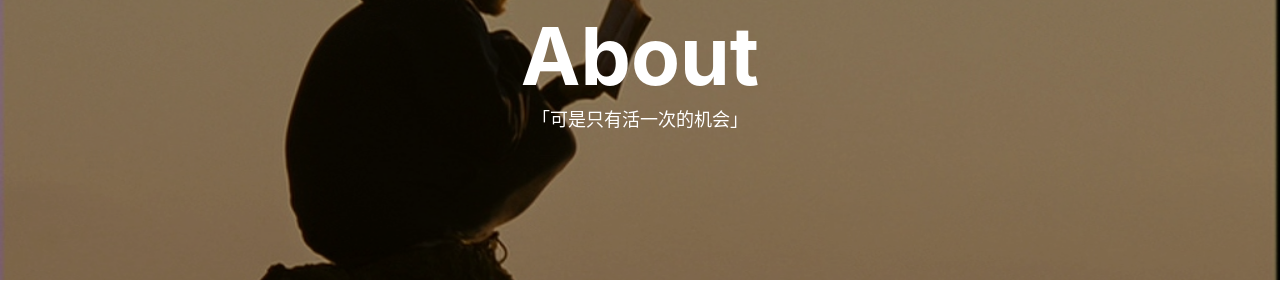
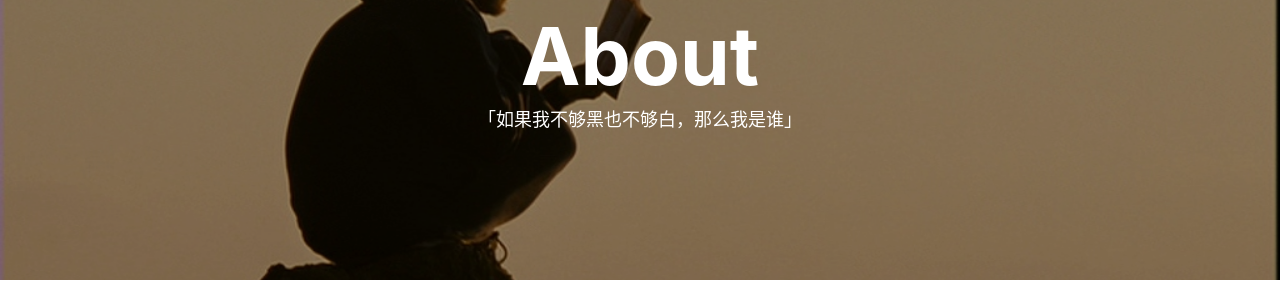
Before and after one commit to Abdullah-Hanafi/Abdullah-Hanafi.github.io, a Jekyll site: the page built from about.html, in a window 1280 px wide. Shown: the part 138-438 px from the top of the page. Built offline with Jekyll 4.4.1, drawn with Linux system fonts in a browser that asks for light colours; nearby versions of some CDN libraries; comment, search, counter and statistics services are not loaded.

Commit message:
修改自我介绍页的图片旁白

```diff
--- a/about.html
+++ b/about.html
@@ -1,7 +1,7 @@
 ---
 layout: page
 title: "About"
-description: "「可是只有活一次的机会」"
+description: "「如果我不够黑也不够白，那么我是谁」"
 header-img: "img/bg-about-2022.jpg"
 header-mask: 0.3
 multilingual: true
```
